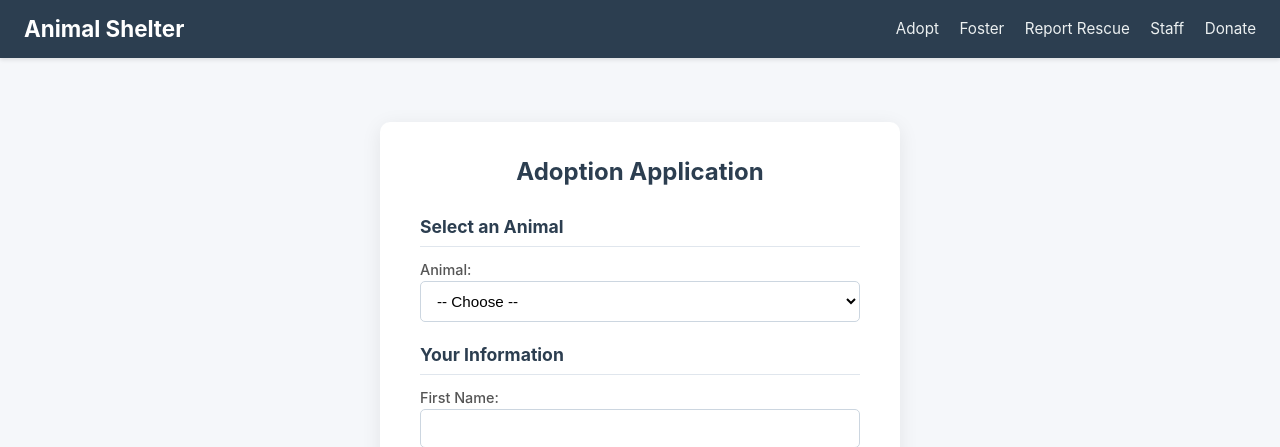
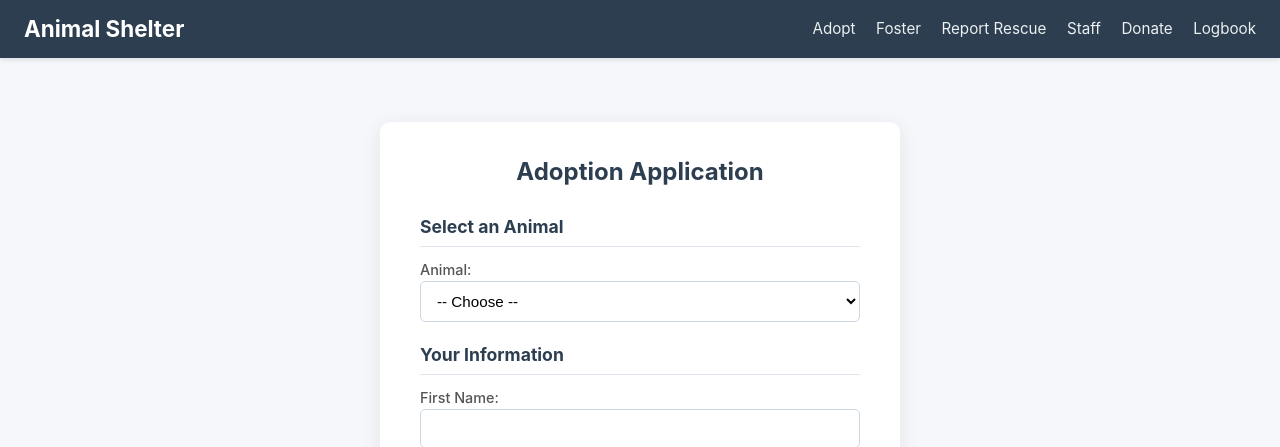
Before and after one commit to HiraethAKR/Animal-Shelter-Management-System, a Flask app: page /adopt in a window 1280 px wide. Shown: the top 447 px of the page. Run offline with Flask 3, Linux system fonts and the light colour scheme; data that the repository does not hold is empty.

Commit message:
Add Logbook link to navigation

```diff
--- a/app/templates/base.html
+++ b/app/templates/base.html
@@ -21,7 +21,8 @@
                 <a href="{{ url_for('staff.login') }}">Staff</a>
             {% endif %}
             <a href="{{ url_for('public.donate') }}">Donate</a>
-        </nav>
+                <a href="{{ url_for('logbook.logbook') }}">Logbook</a>
+</nav>
     </header>
 
     {% with messages = get_flashed_messages(with_categories=true) %}
```
